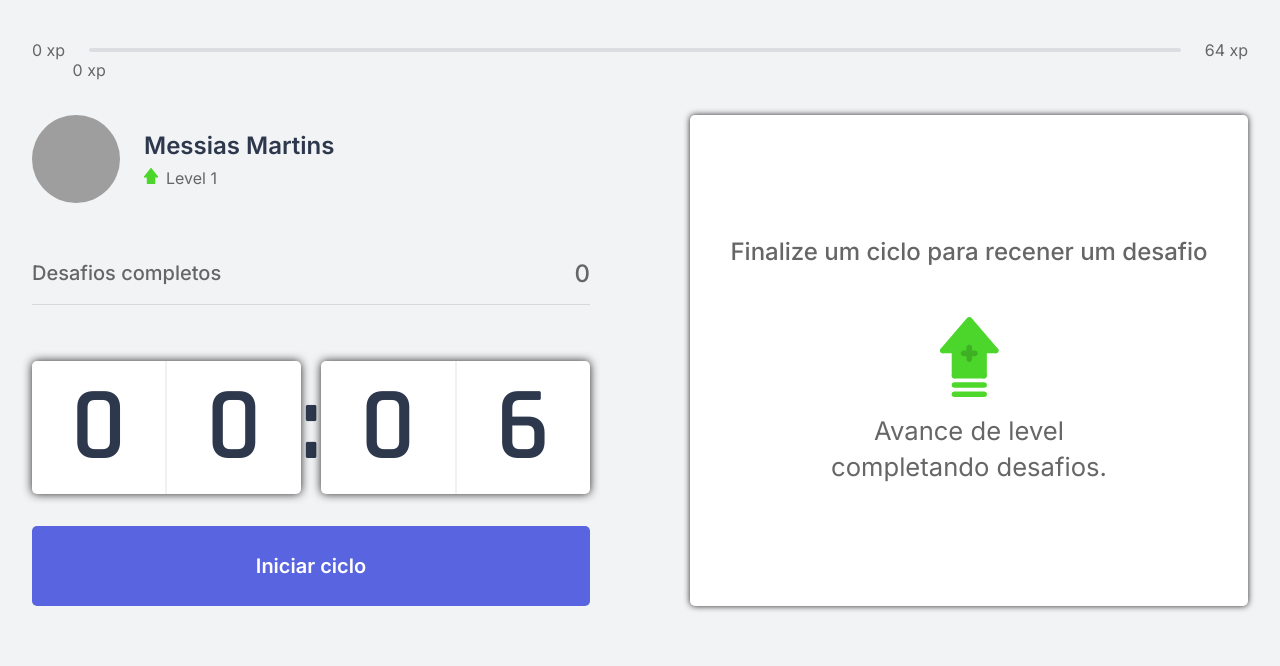
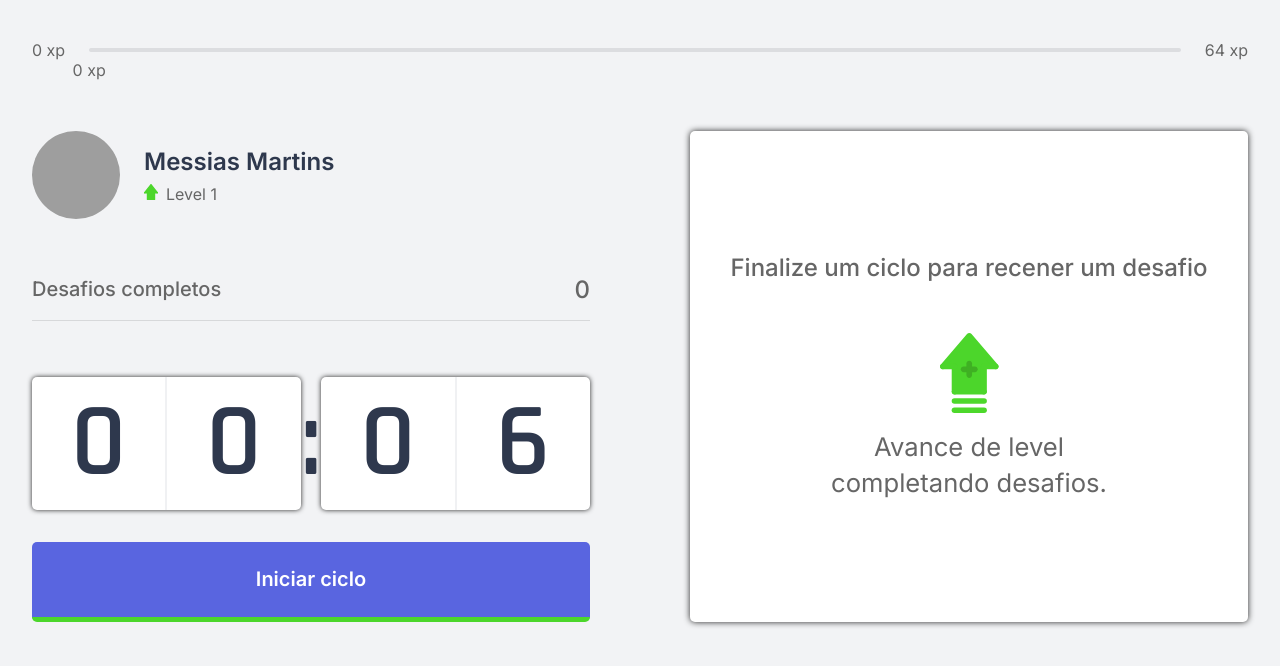
Before and after one commit to MartinsMessias/moveit-me, a Next.js app: page / in a window 1280 px wide. Shown: the top 666 px of the page. Built offline with nearby package versions, Linux system fonts and the light colour scheme; grey boxes are pictures that could not be loaded.

Commit message:
Refactor of layout

```diff
--- a/src/styles/components/Countdown.module.css
+++ b/src/styles/components/Countdown.module.css
@@ -13,7 +13,7 @@
   justify-content: space-evenly;
 
   background: var(--white);
-  box-shadow: 0 0 10px rgba(0, 0, 0, 0.85);
+  box-shadow: 0 0 5px rgba(0, 0, 0, 0.85);
   border-radius: 5px;
   font-size: 8.5rem;
   text-align: center;
@@ -51,6 +51,8 @@
   border: 0;
   border-radius: 5px;
 
+  border-bottom: 5px solid var(--green);
+
   background: var(--blue);
   color: var(--white);
 
--- a/src/styles/pages/Home.module.css
+++ b/src/styles/pages/Home.module.css
@@ -1,6 +1,6 @@
 .container {
   height: 100vh;
-  min-width: 992px;
+  max-width: auto;
   margin: 0 auto;
   padding: 2.5rem 2rem;
 
@@ -15,4 +15,5 @@
   grid-template-columns: 1fr 1fr;
   gap: 6.25rem;
   align-content: center;
+  padding-top: 2rem;
 }
```
